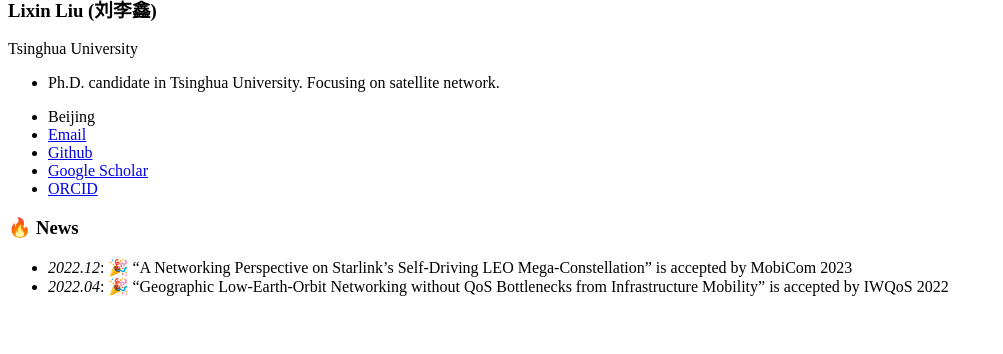
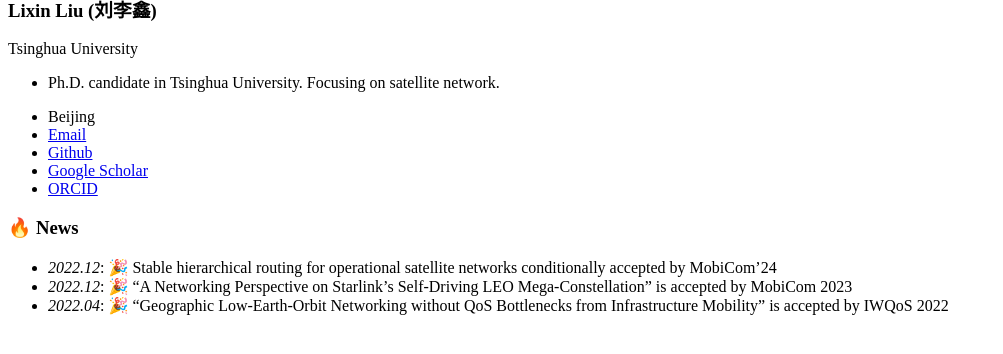
Before and after one commit to LLXSD/LLXSD.github.io, a Jekyll site: the page built from _pages/includes/news.md, in a window 1280 px wide, cut to the strip 530-884 px from the top of the page. Shown: the whole strip, without its empty margins (0-1003 px from the left). Built offline with Jekyll 4.4.1, drawn with Linux system fonts in a browser that asks for light colours; our own code applies the rules of GitHub Pages for plain Markdown files.

Commit message:
update news

```diff
--- a/_pages/includes/news.md
+++ b/_pages/includes/news.md
@@ -1,3 +1,4 @@
 # 🔥 News
+- *2022.12*: 🎉 Stable hierarchical routing for operational satellite networks conditionally accepted by MobiCom'24
 - *2022.12*: 🎉 "A Networking Perspective on Starlink’s Self-Driving LEO Mega-Constellation" is accepted by MobiCom 2023
 - *2022.04*: 🎉 "Geographic Low-Earth-Orbit Networking without QoS Bottlenecks from Infrastructure Mobility" is accepted by IWQoS 2022
```
